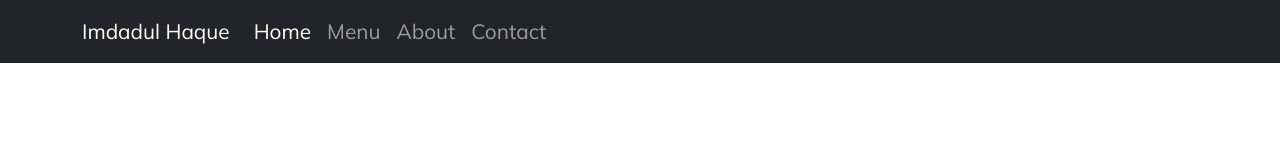
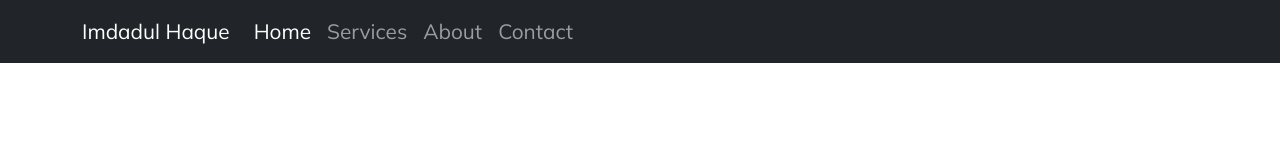
Before and after one commit to imdadulhaque1/imdadul-portfolio, a React (Create React App) app: page / in a window 1280 px wide. Shown: the top 160 px of the page. Built offline with nearby package versions, Linux system fonts and the light colour scheme.

Commit message:
Navigation Customized

```diff
--- a/src/components/Header/Navbar.jsx
+++ b/src/components/Header/Navbar.jsx
@@ -27,7 +27,7 @@ class Navigation extends Component{
                                     <Link to="/" className="nav-link active">Home</Link>
                                 </NavItem>
                                 <NavItem>
-                                    <Link to="/menu" className="nav-link">Menu</Link>
+                                    <Link to="/service" className="nav-link">Services</Link>
                                 </NavItem>
                                 <NavItem>
                                     <Link to="/about" className="nav-link">About</Link>
```
